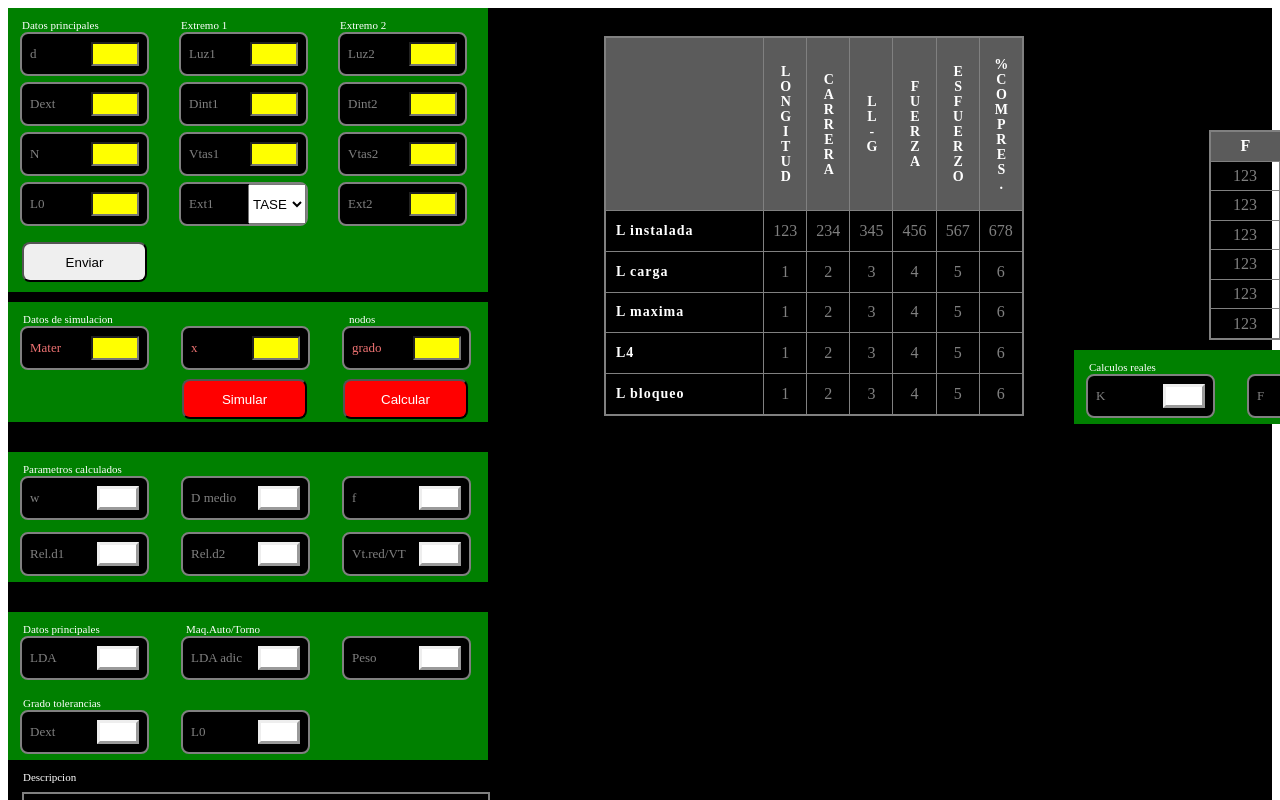
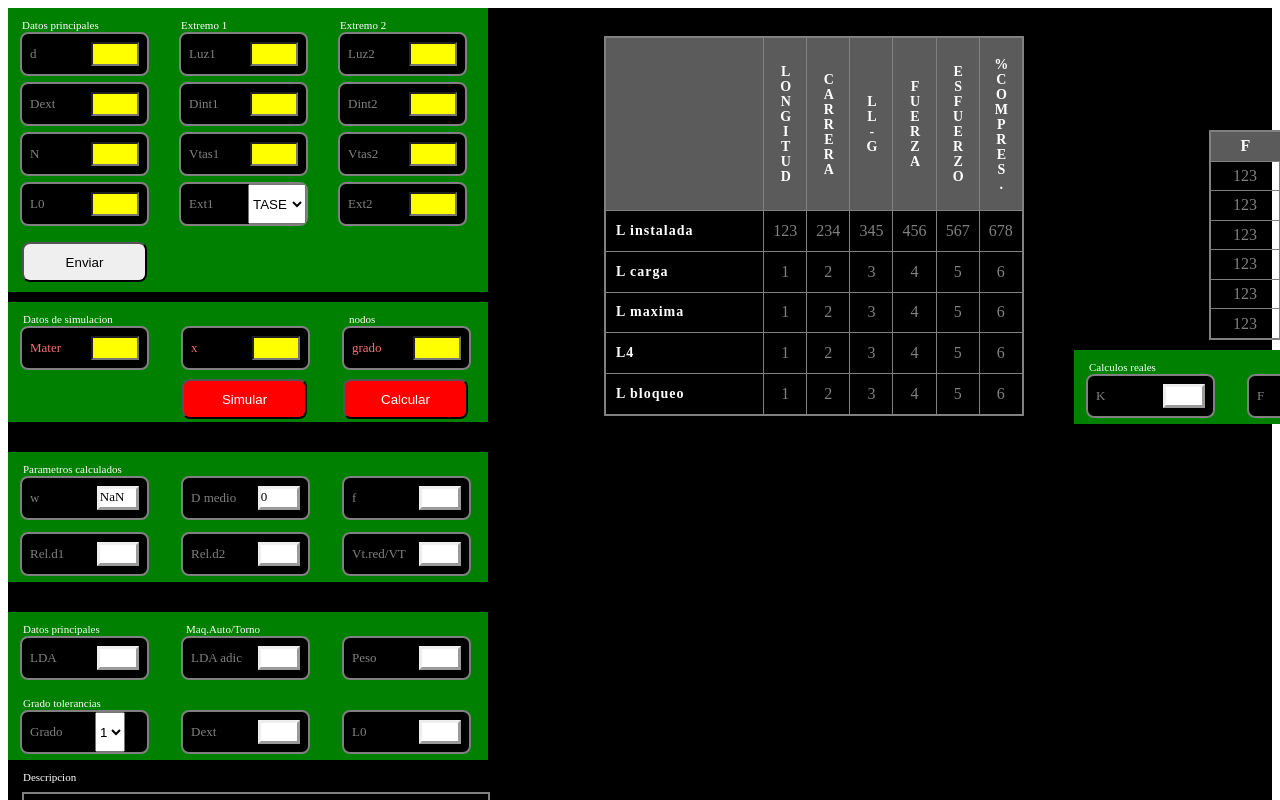
Before and after one commit to JesusBarboza1994/Spring-FrontEndV02, a React (Create React App) app: page / in a window 1280 px wide. Shown: the top 800 px of the page. Built offline with nearby package versions, Linux system fonts and the light colour scheme; a web font is replaced by a local one.

Commit message:
ADD: insert useEffect

```diff
--- a/src/App.js
+++ b/src/App.js
@@ -1,5 +1,5 @@
 import styled from "@emotion/styled";
-import { useState } from "react";
+import { useEffect, useState } from "react";
 import "@fontsource/abeezee/400-italic.css"
 //import Componente from "./componente";
 //import Presentacion from "./presentacion";
@@ -32,7 +32,7 @@ const Div = styled.div`
 const Input = styled.input`
   width:40px;
   height:18px;
-  color:white;
+  color:black;
   background-color: yellow;
   margin:8px;
   font-family:"ABeeZee";
@@ -198,6 +198,10 @@ function App() {
 
   const [type1,setType1] = useState(["TASE","TCSE","TCE","TAE"]);
 
+  useEffect(() => {
+    setData2({...data2, w : ((data.Dext-data.d)/data.d),  Dmedio: (data.Dext - data.d)})
+
+  }, [data.d, data.Dext])
 
 
   /*function handleButton(){
@@ -346,11 +350,13 @@ function App() {
       <Paragraph style={{width: 480}}>Parametros calculados</Paragraph>
       <Div>
           <Label>w</Label>
-          <DivCalculo  value={data2.w} id={"w"} onChange={(e) => handleCalcul(e)}/>
+          {/* <DivCalculo  value={data2.w} id={"w"} onChange={(e) => handleCalcul(e)}/> */}
+          <DivCalculo id={"w"}> {data2.w} </DivCalculo>
       </Div>
       <Div>
           <Label>D medio</Label>
-          <DivCalculo  value={data2.Dmedio} id={"D medio"} onChange={(e) => handleCalcul(e)}/>
+          {/* <DivCalculo  value={data2.Dmedio} id={"D medio"} onChange={(e) => handleCalcul(e)}/> */}
+          <DivCalculo id={"Dmedio"}> {data2.Dmedio} </DivCalculo>
       </Div>
       <Div>
           <Label>f</Label>
@@ -396,6 +402,15 @@ function App() {
           <div>
             <Paragraph style={{width: 480}}>Grado tolerancias</Paragraph>
           </div>
+
+          <Div>
+            <Label>Grado</Label>
+            <select>
+              <option>1</option>
+              <option>2</option>
+              <option>3</option>
+            </select>
+          </Div>
 
           <Div>
             <Label>Dext</Label>
```
